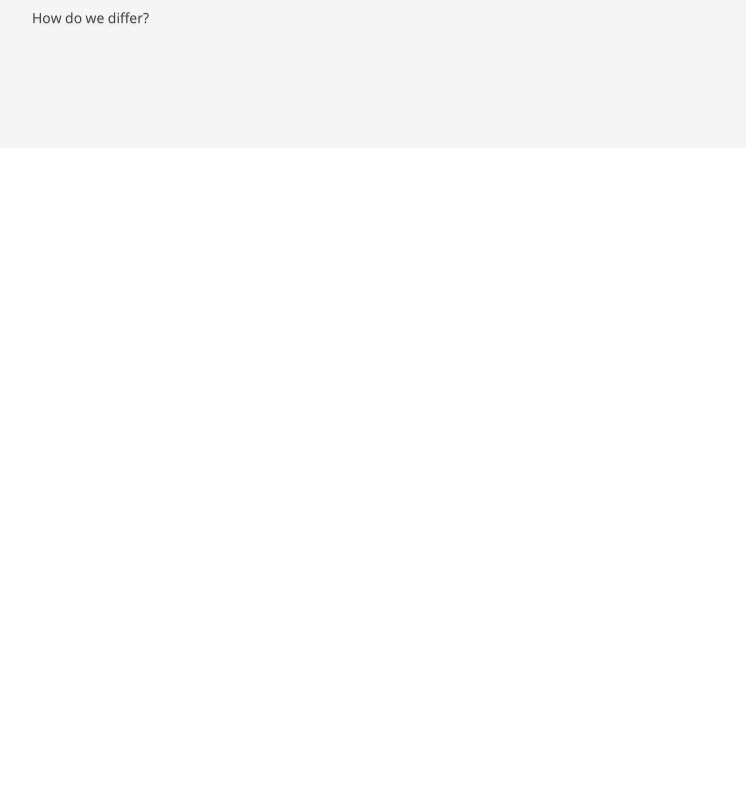
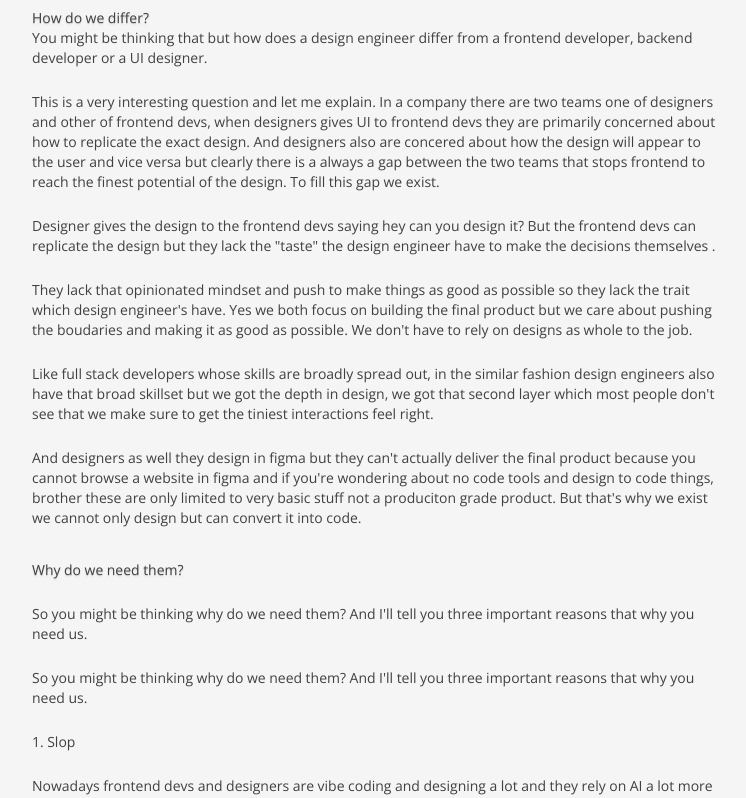
Before and after one commit to Deshmukh-Ayush/portfolio-me, a Next.js app: page /writing/the-rise-of-design-engineering in a window 1280 px wide. Shown: the part 1220-2018 px from the top of the page, without its empty margins (264-1010 px from the left). Before the commit the page ends 1368 px from the top, so only its background shows below. Built offline with nearby package versions, Linux system fonts and the light colour scheme; no server answers.

Commit message:
feat: 50% blog complete

```diff
--- a/src/app/writing/(blogs)/the-rise-of-design-engineering/page.tsx
+++ b/src/app/writing/(blogs)/the-rise-of-design-engineering/page.tsx
@@ -105,9 +105,84 @@ export default function MicroInteractionBlog() {
         </Para>
 
         <Heading className="">How do we differ?</Heading>
+        <Para className="mb-6">
+          You might be thinking that but how does a design engineer differ from
+          a frontend developer, backend developer or a UI designer.
+        </Para>
+        <Para className="mb-6">
+          This is a very interesting question and let me explain. In a company
+          there are two teams one of designers and other of frontend devs, when
+          designers gives UI to frontend devs they are primarily concerned about
+          how to replicate the exact design. And designers also are concered
+          about how the design will appear to the user and vice versa but
+          clearly there is a always a gap between the two teams that stops
+          frontend to reach the finest potential of the design. To fill this gap
+          we exist.
+        </Para>
+
+        <Para className="mb-6">
+          Designer gives the design to the frontend devs saying hey can you
+          design it? But the frontend devs can replicate the design but they
+          lack the "taste" the design engineer have to make the decisions
+          themselves .
+        </Para>
+
+        <Para className="mb-6">
+          They lack that opinionated mindset and push to make things as good as
+          possible so they lack the trait which design engineer's have. Yes we
+          both focus on building the final product but we care about pushing the
+          boudaries and making it as good as possible. We don't have to rely on
+          designs as whole to the job.
+        </Para>
+
+        <Para className="mb-6">
+          Like full stack developers whose skills are broadly spread out, in the
+          similar fashion design engineers also have that broad skillset but we
+          got the depth in design, we got that second layer which most people
+          don't see that we make sure to get the tiniest interactions feel
+          right.
+        </Para>
+
+        <Para className="mb-8">
+          And designers as well they design in figma but they can't actually
+          deliver the final product because you cannot browse a website in figma
+          and if you're wondering about no code tools and design to code things,
+          brother these are only limited to very basic stuff not a produciton
+          grade product. But that's why we exist we cannot only design but can
+          convert it into code.
+        </Para>
+
+        <Heading className="mb-6">Why do we need them?</Heading>
+        <Para className="mb-6">
+          So you might be thinking why do we need them? And I'll tell you three
+          important reasons that why you need us.
+        </Para>
+
+        <Para className="mb-6">
+          So you might be thinking why do we need them? And I'll tell you three
+          important reasons that why you need us.
+        </Para>
+
+        <Para className="mb-6">1. Slop</Para>
+        <Para className="mb-6">
+          Nowadays frontend devs and designers are vibe coding and designing a
+          lot and they rely on AI a lot more than you can even think off and in
+          the end what AI spits is this below example, A complete utter trash
+          that normal people use not because they want to but because they have
+          to. Poorly done scroll driven animations, gradients everywhere without
+          thinking, bad typography, bad styling, bad layouts are pure examples
+          of Slop Overall you can feel that there is no cohesiveness between the
+          design. We as design engineers make sure this thing never happens. Our
+          job is to make the product differentiate to make a good product also
+          look special to people.
+        </Para>
+
+        {/* todo: add image */}
+
+        <Para className="mb-6">2. Taste</Para>
       </Container>
 
-      <Footer className="fixed bottom-0 z-9" />
+      <Footer />
     </div>
   );
 }
```
